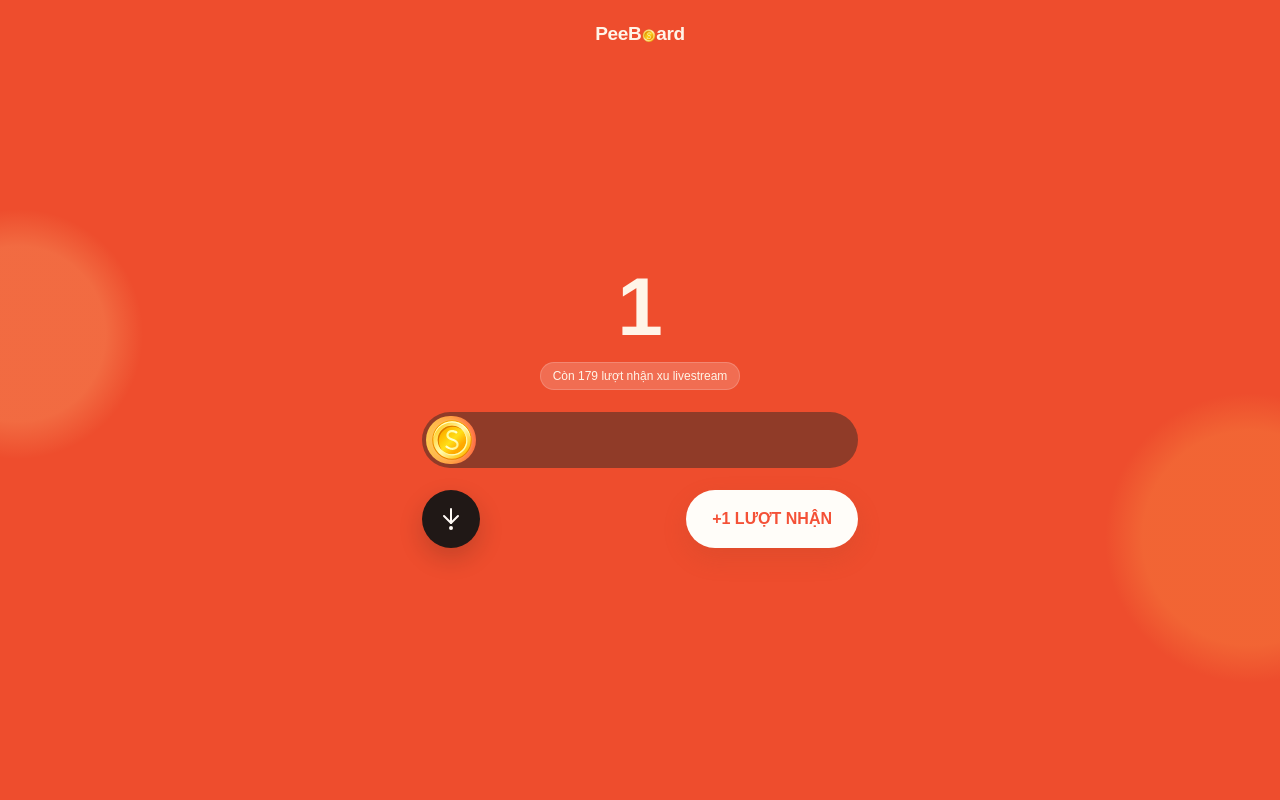
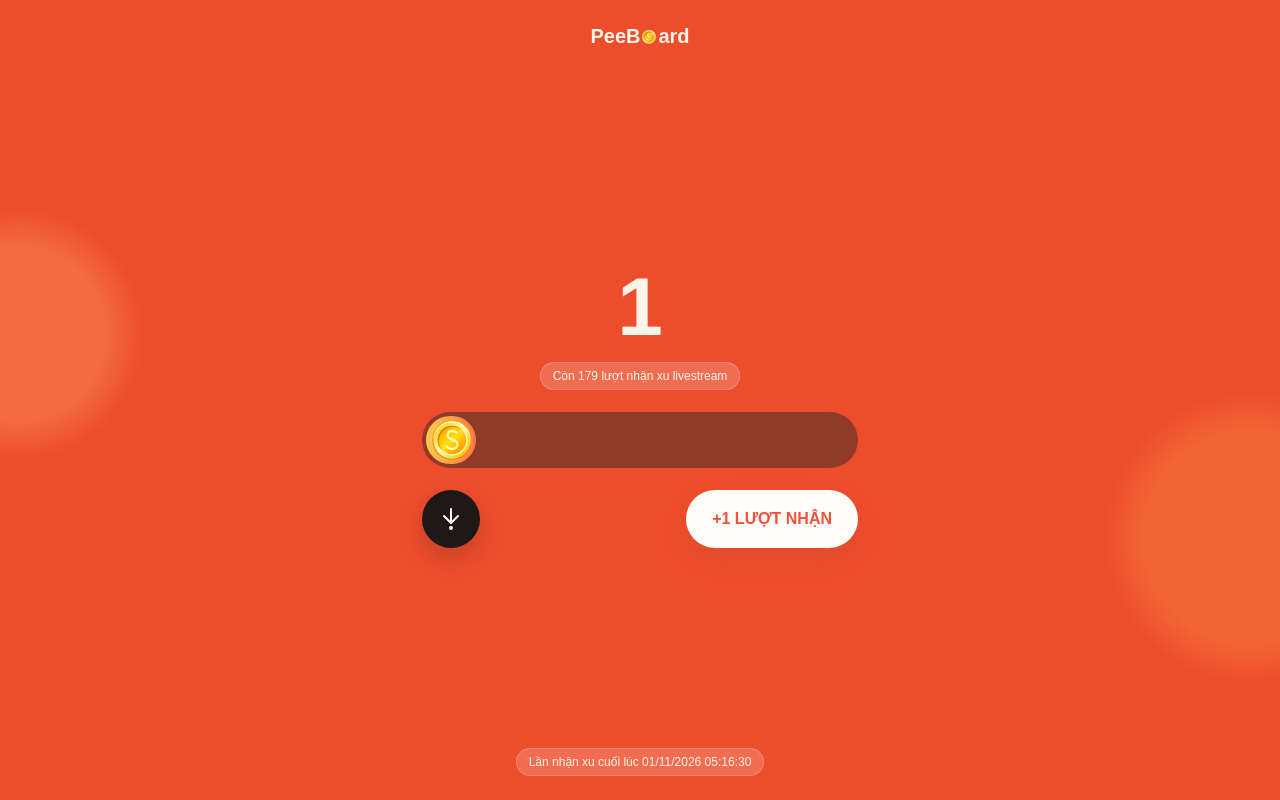
Before and after one commit to peeboard/peeboard.github.io, a Next.js app: page / in a window 1280 px wide. Both pictures are taken after a click on the button "+1 LƯỢT NHẬN". Built offline with nearby package versions, Linux system fonts and the light colour scheme; a web font is replaced by a local one.

Commit message:
Add Last Time, Fix Blur Logo

```diff
--- a/app/globals.css
+++ b/app/globals.css
@@ -99,20 +99,20 @@ button {
 .brand-mark {
   align-items: center;
   display: flex;
-  font-size: 19px;
+  font-size: 20px;
   font-weight: 700;
-  letter-spacing: -0.02em;
-  line-height: 1;
+  letter-spacing: 0;
+  line-height: 24px;
 }
 
 .brand-mark img {
   display: block;
-  flex: 0 0 14px;
-  height: 14px;
-  margin: 0 0.5px;
+  flex: 0 0 16px;
+  height: 16px;
+  /* Keep the small SVG on the layout grid instead of resampling a fractional transform. */
+  margin: 2px 1px 0;
   object-fit: contain;
-  transform: translateY(1.75px);
-  width: 14px;
+  width: 16px;
 }
 
 .hero-copy {
@@ -210,6 +210,14 @@ button {
   text-align: center;
   -webkit-user-select: none;
   user-select: none;
+}
+
+.last-received-pill {
+  bottom: calc(24px + env(safe-area-inset-bottom));
+  font-variant-numeric: tabular-nums;
+  margin-top: 0;
+  max-width: calc(100% - 44px);
+  position: absolute;
 }
 
 .progress-meter {
--- a/app/page.tsx
+++ b/app/page.tsx
@@ -5,6 +5,7 @@ import { useEffect, useRef, useState } from "react";
 const MAX_COINS = 180;
 const COINS_STORAGE_KEY = "peeboard-coins";
 const MONTH_STORAGE_KEY = "peeboard-month";
+const LAST_COIN_CHANGE_STORAGE_KEY = "peeboard-last-coin-change";
 const DOT_STEP = 10;
 const DOT_STOPS = Array.from(
   { length: MAX_COINS / DOT_STEP },
@@ -24,6 +25,12 @@ function getMonthLabel(monthOffset = 0) {
   date.setDate(1);
   date.setMonth(date.getMonth() + monthOffset);
   return `${String(date.getMonth() + 1).padStart(2, "0")}/${date.getFullYear()}`;
+}
+
+function formatLastCoinChange(timestamp: string) {
+  const date = new Date(timestamp);
+  const pad = (value: number) => String(value).padStart(2, "0");
+  return `${pad(date.getDate())}/${pad(date.getMonth() + 1)}/${date.getFullYear()} ${pad(date.getHours())}:${pad(date.getMinutes())}:${pad(date.getSeconds())}`;
 }
 
 function AnimatedDigit({ value }: { value: string }) {
@@ -72,12 +79,18 @@ function AnimatedDigit({ value }: { value: string }) {
 
 export default function Home() {
   const [coins, setCoins] = useState(0);
+  const [lastCoinChange, setLastCoinChange] = useState<string | null>(null);
   const [storageReady, setStorageReady] = useState(false);
 
   useEffect(() => {
     const currentMonth = getCurrentMonthKey();
     const savedMonth = window.localStorage.getItem(MONTH_STORAGE_KEY);
     const savedCoins = Number(window.localStorage.getItem(COINS_STORAGE_KEY));
+    const savedLastCoinChange = window.localStorage.getItem(LAST_COIN_CHANGE_STORAGE_KEY);
+
+    if (savedLastCoinChange && Number.isFinite(Date.parse(savedLastCoinChange))) {
+      setLastCoinChange(savedLastCoinChange);
+    }
 
     if (savedMonth !== currentMonth) {
       window.localStorage.setItem(MONTH_STORAGE_KEY, currentMonth);
@@ -112,7 +125,10 @@ export default function Home() {
 
     window.localStorage.setItem(COINS_STORAGE_KEY, String(coins));
     window.localStorage.setItem(MONTH_STORAGE_KEY, getCurrentMonthKey());
-  }, [coins, storageReady]);
+    if (lastCoinChange) {
+      window.localStorage.setItem(LAST_COIN_CHANGE_STORAGE_KEY, lastCoinChange);
+    }
+  }, [coins, lastCoinChange, storageReady]);
 
   const progress = Math.min(coins / MAX_COINS, 1);
   const remaining = MAX_COINS - coins;
@@ -123,13 +139,15 @@ export default function Home() {
   const markerPosition = `calc(${progress * 100}% ${markerOffset >= 0 ? "+" : "-"} ${Math.abs(markerOffset)}px)`;
 
   function addCoin() {
-    if (coins >= MAX_COINS) return;
+    if (!storageReady || coins >= MAX_COINS) return;
     setCoins((current) => Math.min(MAX_COINS, current + 1));
+    setLastCoinChange(new Date().toISOString());
   }
 
   function removeCoin() {
-    if (coins <= 0) return;
+    if (!storageReady || coins <= 0) return;
     setCoins((current) => Math.max(0, current - 1));
+    setLastCoinChange(new Date().toISOString());
   }
 
   return (
@@ -192,6 +210,16 @@ export default function Home() {
             </button>
           </section>
         </div>
+
+        <div className="remaining-pill last-received-pill" aria-live="polite">
+          {lastCoinChange ? (
+            <span>
+              Lần nhận xu cuối lúc <time dateTime={lastCoinChange}>{formatLastCoinChange(lastCoinChange)}</time>
+            </span>
+          ) : (
+            "Chưa nhận xu"
+          )}
+        </div>
       </section>
     </main>
   );
```
